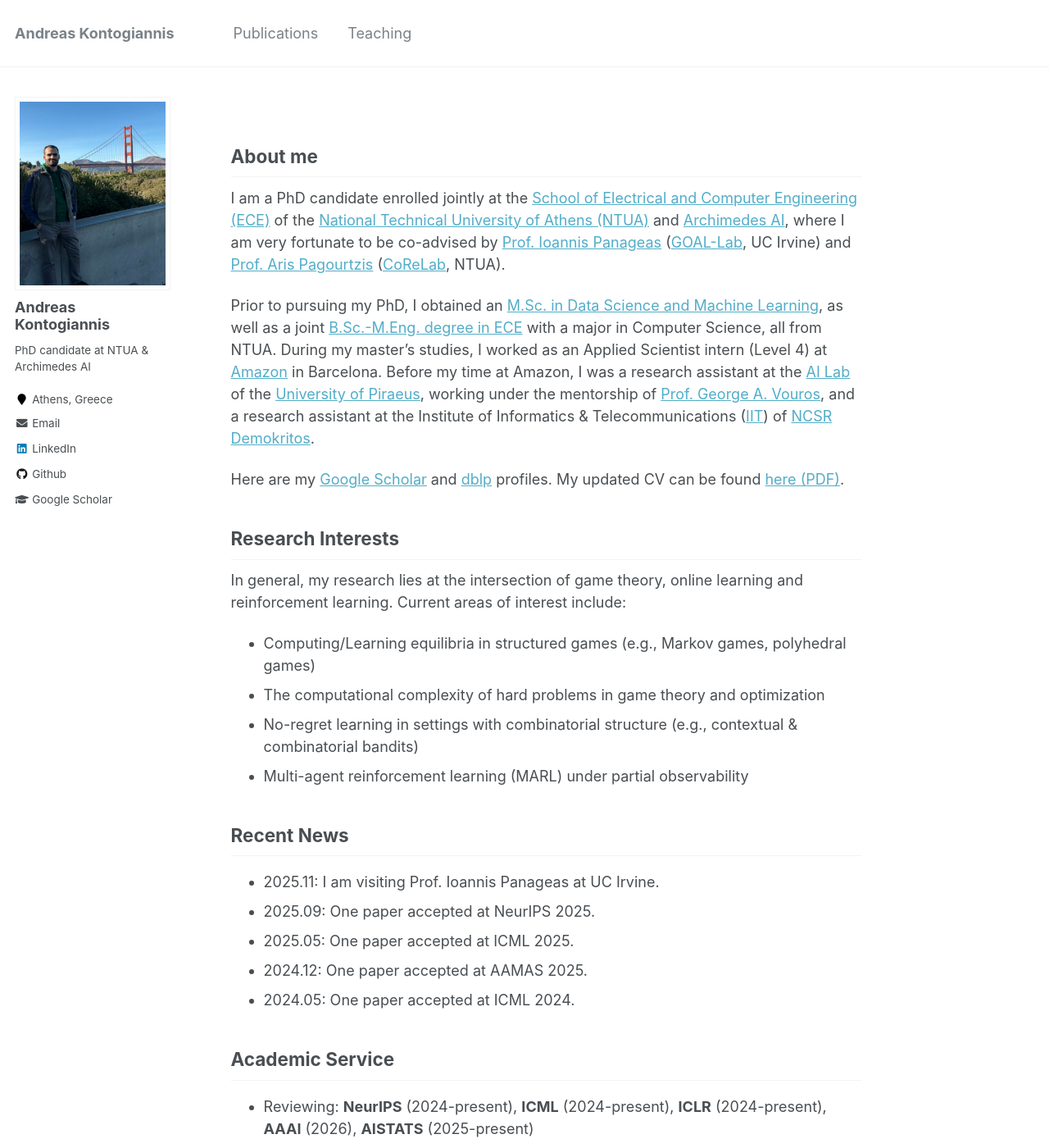
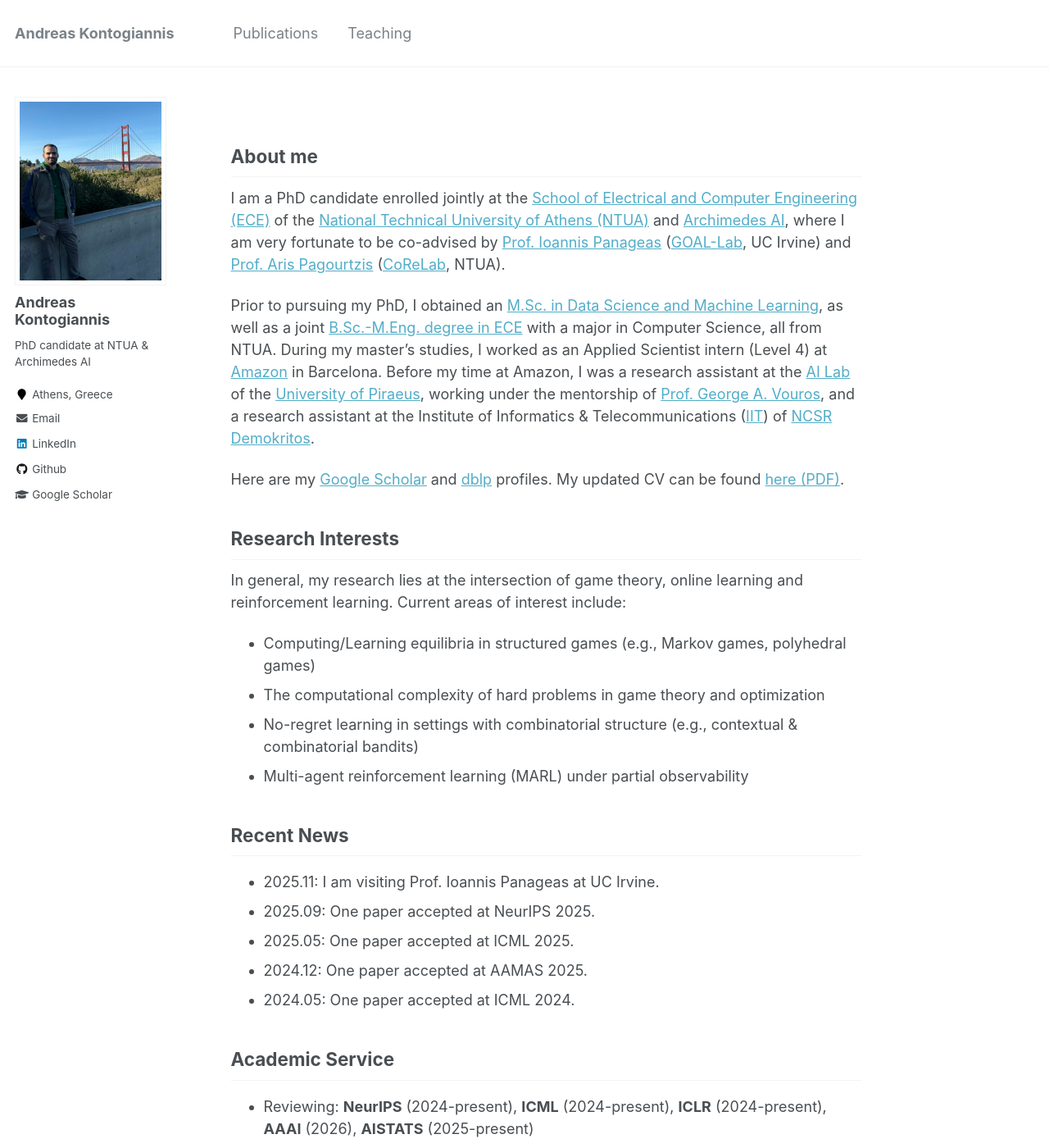
Before and after one commit to ddaedalus/ddaedalus.github.io, a Jekyll site: the page built from _pages/about.md, in a window 1280 px wide and 1400 px high. Shown: the whole window at 82% size. Built offline with Jekyll 4.4.1, drawn with Linux system fonts in a browser that asks for light colours.

Commit message:
Modify avatar height and image max-width
Comment out fixed height for avatars and adjust max-width for images.

```diff
--- a/_sass/_sidebar.scss
+++ b/_sass/_sidebar.scss
@@ -74,7 +74,7 @@
   vertical-align: top;
   width: auto;
   // set width only, for non-square avatars
-  height: 50px;
+  // height: 50px;
 
   @include breakpoint($large) {
     display: block;
@@ -83,7 +83,7 @@
   }
 
   img {
-    max-width: 300px;
+    max-width: 185px;
     border-radius: 0%;
 
     @include breakpoint($large) {
```
